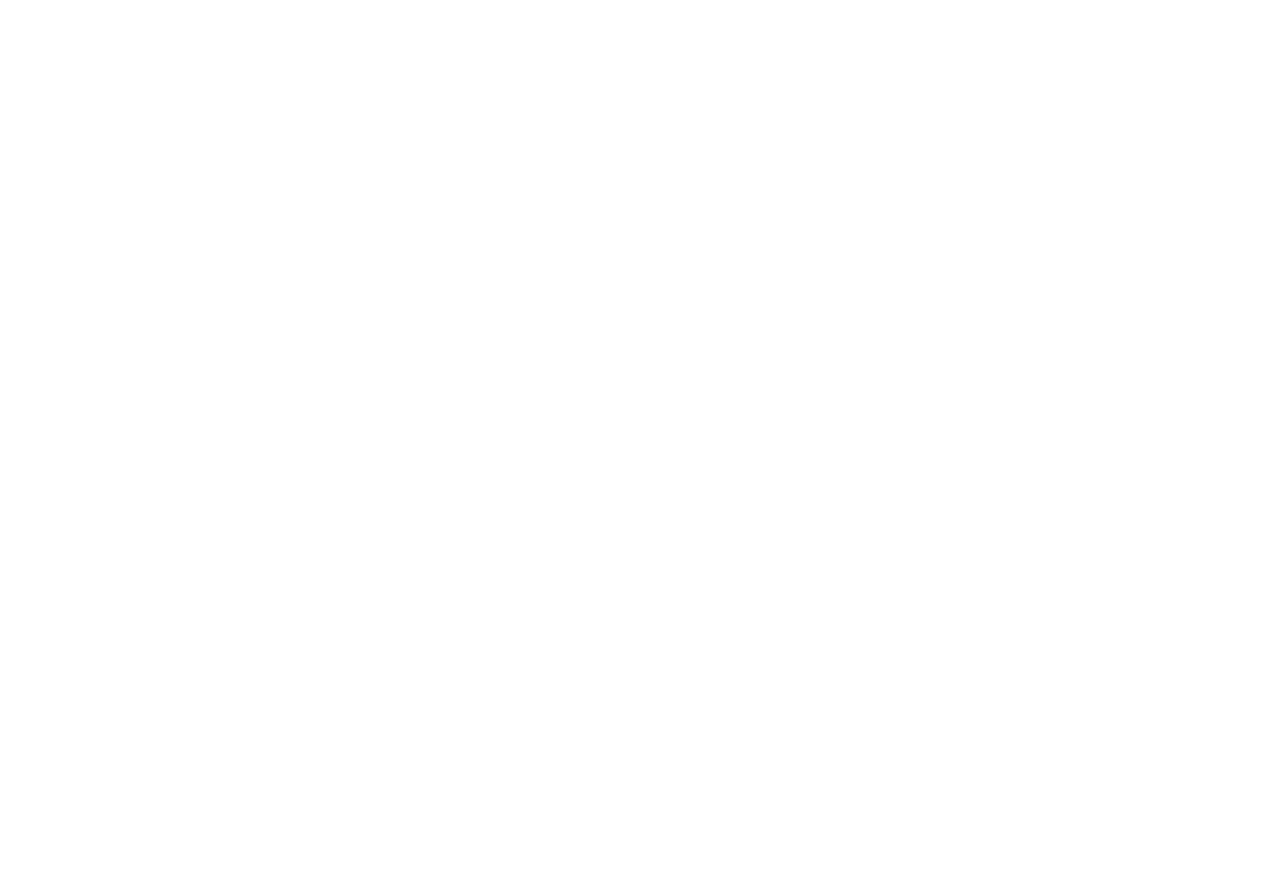
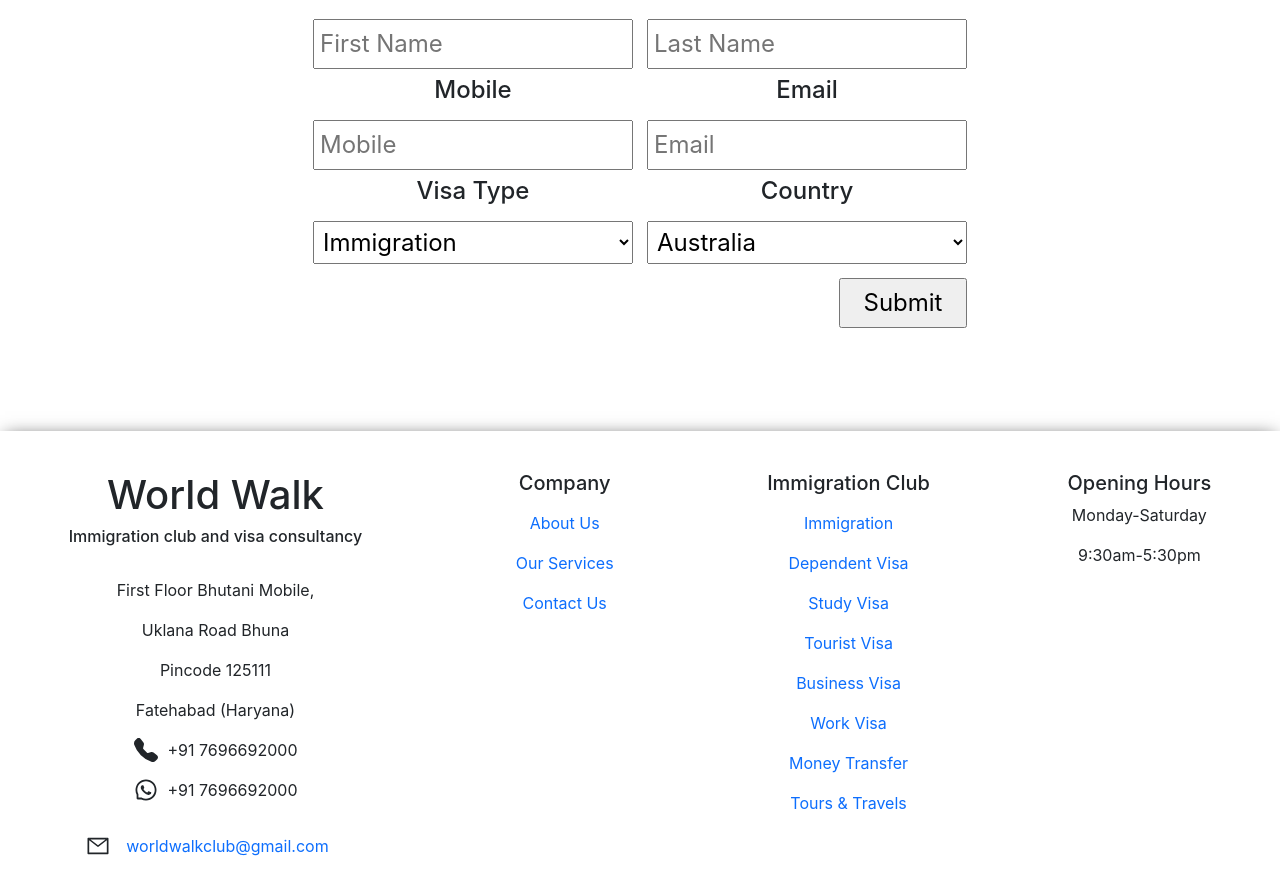
Before and after one commit to Naveen0029/WorldWalk, a React (Create React App) app: page / in a window 1280 px wide. Shown: the part 1660-2554 px from the top of the page. Before the commit the page ends 1420 px from the top, so only its background shows below. Built offline with nearby package versions, Linux system fonts and the light colour scheme.

Commit message:
added form at homepage

```diff
--- a/src/components/Footer.jsx
+++ b/src/components/Footer.jsx
@@ -22,11 +22,6 @@
           <Nav vertical>
             <NavItem>
               <NavLink href="/" active>
-                Tours & Travels
-              </NavLink>
-            </NavItem>
-            <NavItem>
-              <NavLink href="/" active>
                 About Us
               </NavLink>
             </NavItem>
@@ -34,29 +29,38 @@
               <NavLink href="#">Our Services</NavLink>
             </NavItem>
             <NavItem>
-              <NavLink href="#">Contact Us</NavLink>
+              <NavLink href="/contact-us">Contact Us</NavLink>
             </NavItem>
           </Nav>
         </div>
         <div className="div-3">
-          <h5>Study Destinations</h5>
+          <h5>Immigration Club</h5>
           <Nav vertical>
             <NavItem>
               <NavLink href="/" active>
-                Study in Australia
+                Immigration
               </NavLink>
             </NavItem>
             <NavItem>
-              <NavLink href="#">Study in Canada</NavLink>
+              <NavLink href="#">Dependent Visa</NavLink>
             </NavItem>
             <NavItem>
-              <NavLink href="#">Study in United Kingdom</NavLink>
+              <NavLink href="#">Study Visa</NavLink>
             </NavItem>
             <NavItem>
-              <NavLink href="#">Study in USA</NavLink>
+              <NavLink href="#">Tourist Visa</NavLink>
             </NavItem>
             <NavItem>
-              <NavLink href="#">Study in Europe</NavLink>
+              <NavLink href="#">Business Visa</NavLink>
+            </NavItem>
+            <NavItem>
+              <NavLink href="#">Work Visa</NavLink>
+            </NavItem>
+            <NavItem>
+              <NavLink href="#">Money Transfer</NavLink>
+            </NavItem>
+            <NavItem>
+              <NavLink href="#">Tours & Travels</NavLink>
             </NavItem>
           </Nav>
         </div>
--- a/src/components/HorizontalNavbar.jsx
+++ b/src/components/HorizontalNavbar.jsx
@@ -23,22 +23,20 @@
       </NavItem>
       <Dropdown nav isOpen={dropdownOpen} toggle={toggle}>
         <DropdownToggle nav caret>
-          Study Destinations
+          Immigration Club
         </DropdownToggle>
         <DropdownMenu>
-          <DropdownItem >Australia</DropdownItem>
-          <DropdownItem >Canada</DropdownItem>
-          <DropdownItem>United Kingdom</DropdownItem>
+        <DropdownItem >Immigration</DropdownItem>
+          <DropdownItem >Dependent Visa</DropdownItem>
+          <DropdownItem>Study Visa</DropdownItem>
           <DropdownItem divider />
-          <DropdownItem>USA</DropdownItem>
-          <DropdownItem>Europe</DropdownItem>
+          <DropdownItem>Tourist Visa</DropdownItem>
+          <DropdownItem>Business Visa</DropdownItem>
+          <DropdownItem>Work Visa</DropdownItem>
+          <DropdownItem>Money Transfer</DropdownItem>
+          <DropdownItem>Tours & Travels</DropdownItem>
         </DropdownMenu>
       </Dropdown>
-      <NavItem>
-              <NavLink href="/" active>
-                Tours & Travels
-              </NavLink>
-      </NavItem>
       <NavItem>
         <NavLink href="#">AboutUs</NavLink>
       </NavItem>
--- a/src/components/VerticalNavbar.jsx
+++ b/src/components/VerticalNavbar.jsx
@@ -23,22 +23,20 @@
       </NavItem>
       <Dropdown nav isOpen={dropdownOpen} toggle={toggle}>
         <DropdownToggle nav caret>
-          Study Destinations
+          Immigration Club
         </DropdownToggle>
         <DropdownMenu>
-          <DropdownItem >Australia</DropdownItem>
-          <DropdownItem >Canada</DropdownItem>
-          <DropdownItem>United Kingdom</DropdownItem>
+          <DropdownItem >Immigration</DropdownItem>
+          <DropdownItem >Dependent Visa</DropdownItem>
+          <DropdownItem>Study Visa</DropdownItem>
           <DropdownItem divider />
-          <DropdownItem>USA</DropdownItem>
-          <DropdownItem>Europe</DropdownItem>
+          <DropdownItem>Tourist Visa</DropdownItem>
+          <DropdownItem>Business Visa</DropdownItem>
+          <DropdownItem>Work Visa</DropdownItem>
+          <DropdownItem>Money Transfer</DropdownItem>
+          <DropdownItem>Tours & Travels</DropdownItem>
         </DropdownMenu>
       </Dropdown>
-      <NavItem>
-              <NavLink href="/" active>
-                Tours & Travels
-              </NavLink>
-      </NavItem>
       <NavItem>
         <NavLink href="#">AboutUs</NavLink>
       </NavItem>
--- a/src/pages/Home.jsx
+++ b/src/pages/Home.jsx
@@ -1,8 +1,10 @@
 import React from "react";
 import "./Home.css";
+import ContactUs from "./ContactUs";
 
 const Home = () => {
   return (
+    <>
     <div className="container-fluid">
       <div className="row">
         <div className="col-12 col-sm-6 ImgContainer">
@@ -55,6 +57,8 @@
         </div>
       </div>
     </div>
+    <ContactUs />
+    </>
   );
 };
 
```
Also changed, not shown: src/img/googleForm.png (added), src/pages/Home.css (line endings or trailing spaces).
